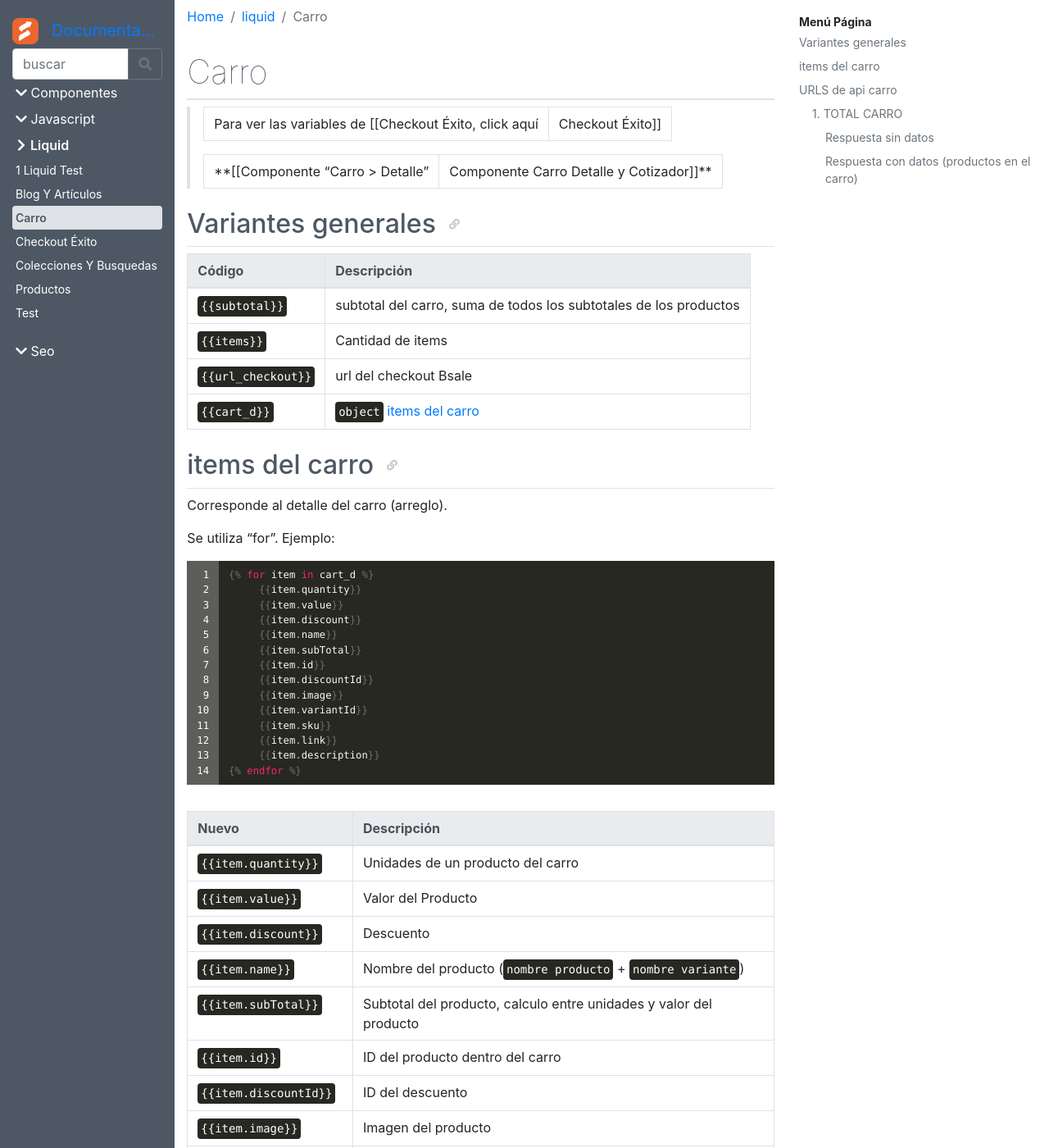
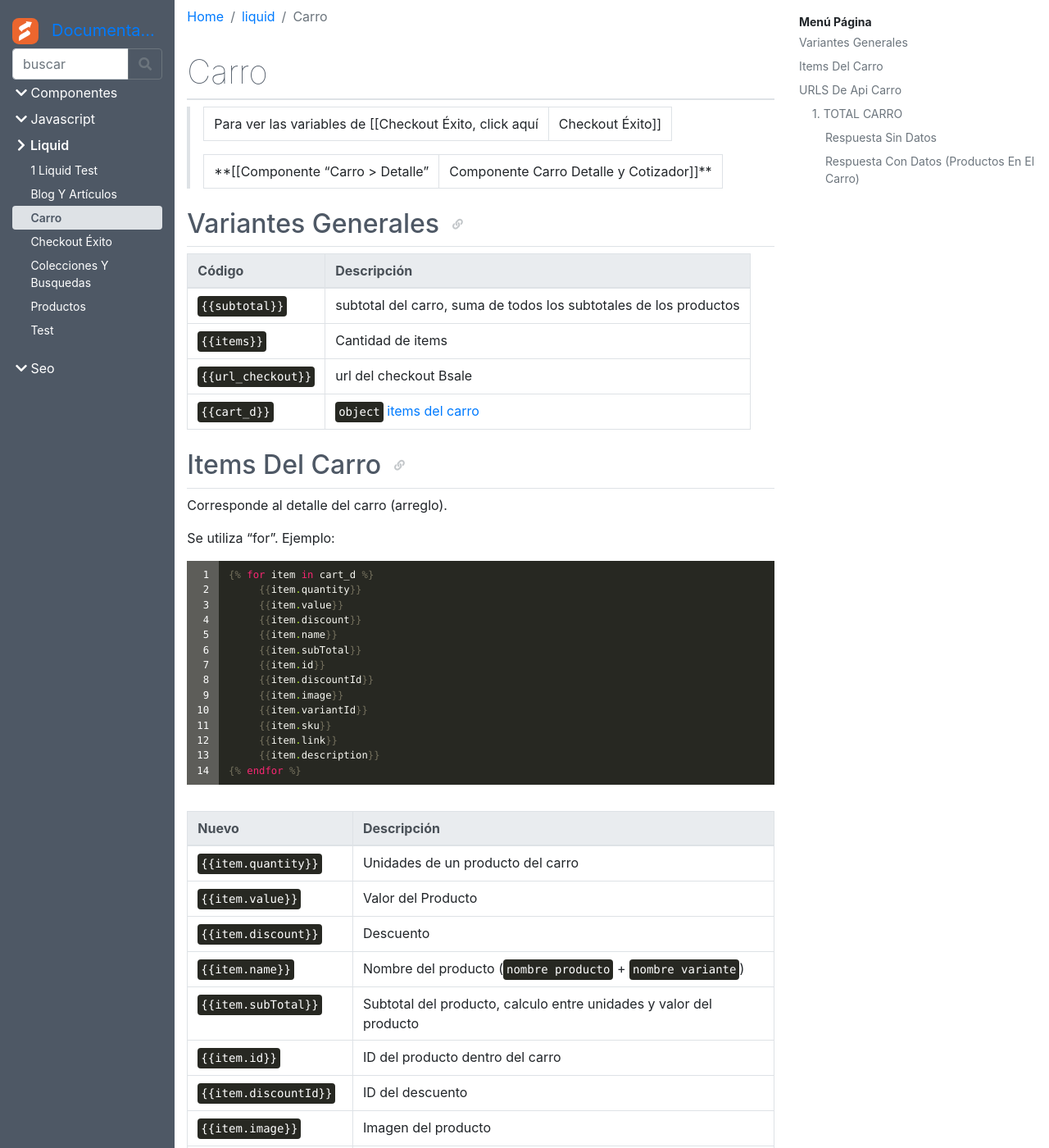
Before and after one commit to Bsale-IO/template-docs, a Jekyll site: the page built from docs/_liquid/Carro.md, in a window 1280 px wide and 1400 px high. Shown: the whole window at 82% size. Built offline with Jekyll 4.4.1, drawn with Linux system fonts in a browser that asks for light colours.

Commit message:
menu+ title

```diff
--- a/docs/_sass/layout.scss
+++ b/docs/_sass/layout.scss
@@ -90,6 +90,7 @@
     align-items:center;
     padding:.5rem 0;
     color:$primary;
+    text-transform: capitalize;
     .text-muted{
         color: $silver;
         opacity:0.4;
@@ -130,12 +131,13 @@
     }
     .lv1{
         font-size:16px;
+        padding:.25rem;
     }
     .lv2{
+        padding:.25rem;
         padding-left: 1.4rem;
     }
     .lv1, .lv2{
-        padding:.25rem;
         text-transform: capitalize;
         color:inherit;
         width:100%;
```
